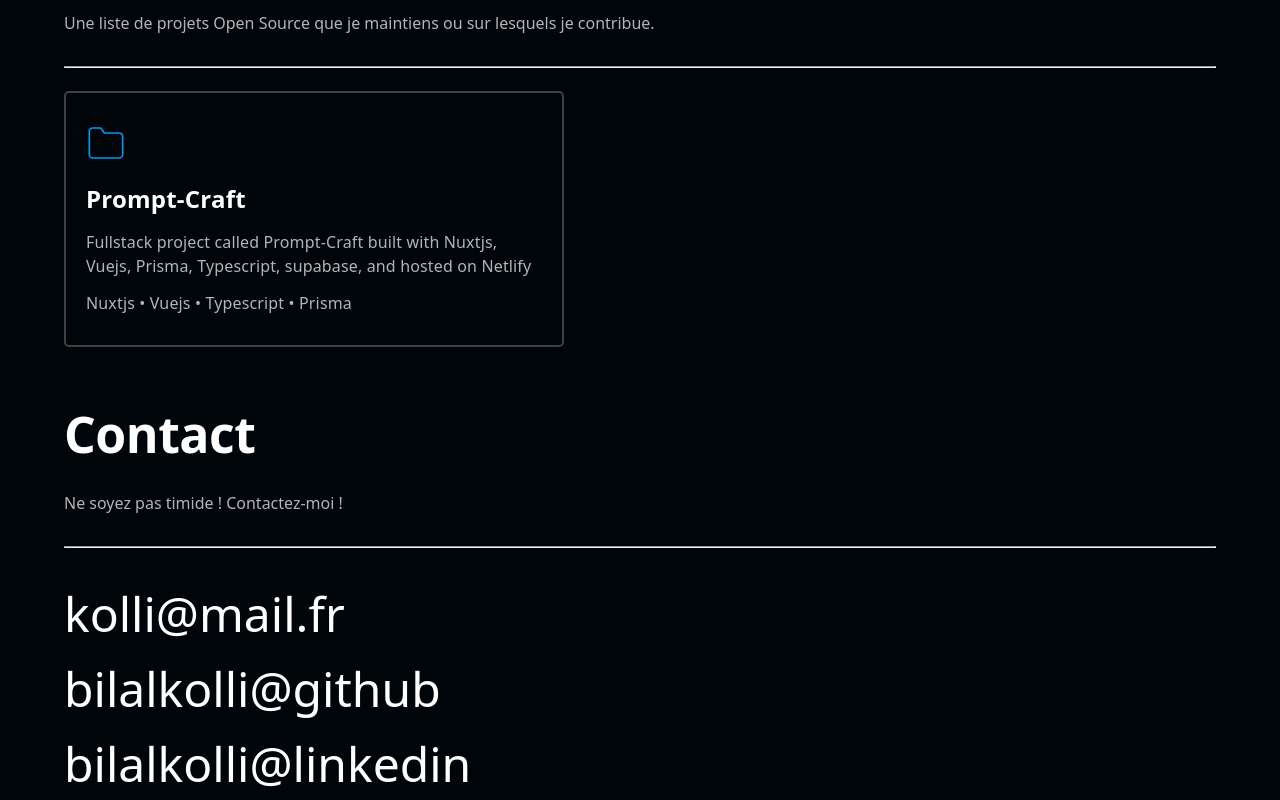
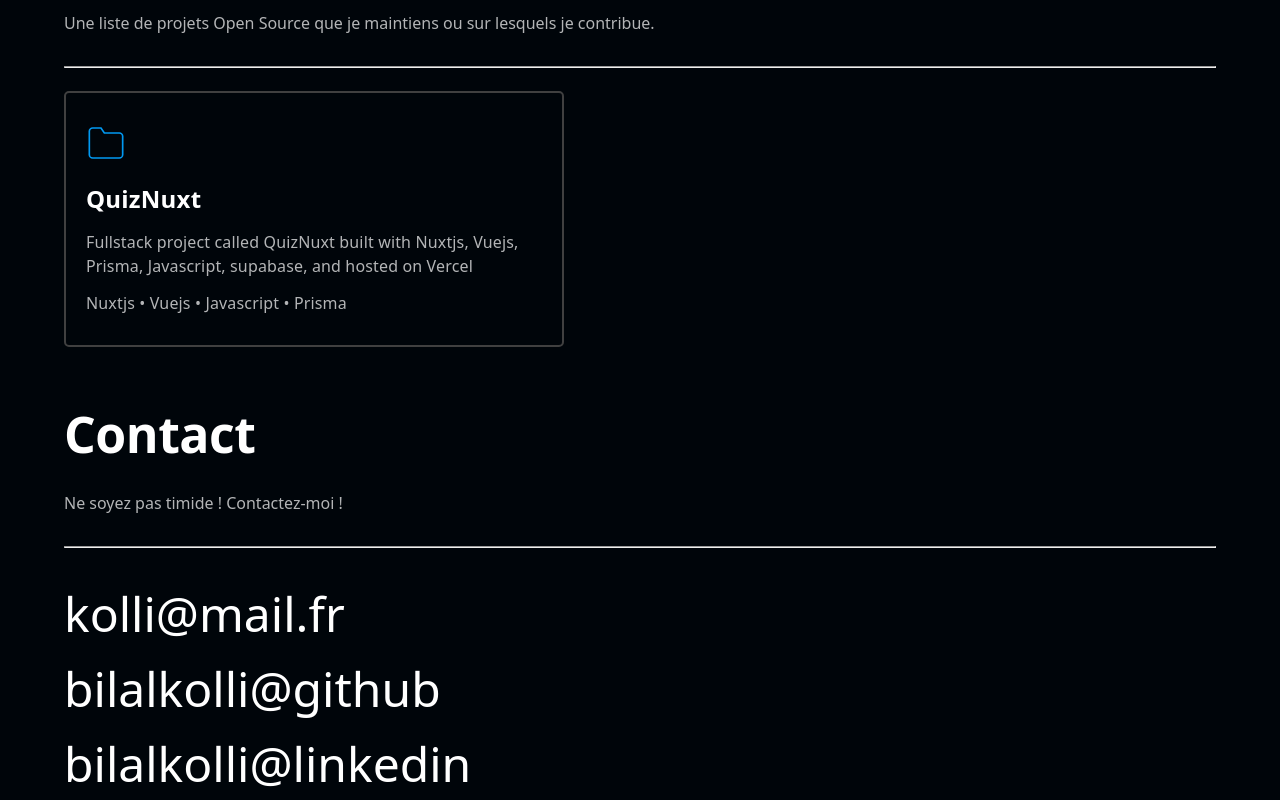
Before and after one commit to bilalkolli/portfolio, a Nuxt app: page / in a window 1280 px wide. Shown: the part 767-1567 px from the top of the page. Built offline with nearby package versions, Linux system fonts and the light colour scheme.

Commit message:
Update Projets.vue

```diff
--- a/layouts/Projets.vue
+++ b/layouts/Projets.vue
@@ -3,11 +3,11 @@
         <h4>Mes projets</h4>
         <span>Une liste de projets Open Source que je maintiens ou sur lesquels je contribue.</span>
         <hr>
-        <NuxtLink to="https://prompt-craft.netlify.app/" target="_blank" class="projet1">
+        <NuxtLink to="https://quiznuxt.netlify.app/" target="_blank" class="projet1">
             <svg xmlns="http://www.w3.org/2000/svg" fill="none" stroke="rgb(0 153 242/1)" viewBox="0 0 24 24" aria-hidden="true"><path d="M22 19a2 2 0 0 1-2 2H4a2 2 0 0 1-2-2V5a2 2 0 0 1 2-2h5l2 3h9a2 2 0 0 1 2 2z"></path></svg>
-            <p class="nameproject">Prompt-Craft</p>
-            <p>Fullstack project called Prompt-Craft built with Nuxtjs, Vuejs, Prisma, Typescript, supabase, and hosted on Netlify</p>
-            <p>Nuxtjs • Vuejs • Typescript • Prisma</p>
+            <p class="nameproject">QuizNuxt</p>
+            <p>Fullstack project called QuizNuxt built with Nuxtjs, Vuejs, Prisma, Javascript, supabase, and hosted on Vercel</p>
+            <p>Nuxtjs • Vuejs • Javascript • Prisma</p>
         </NuxtLink>
     </div>
 </template>
```
